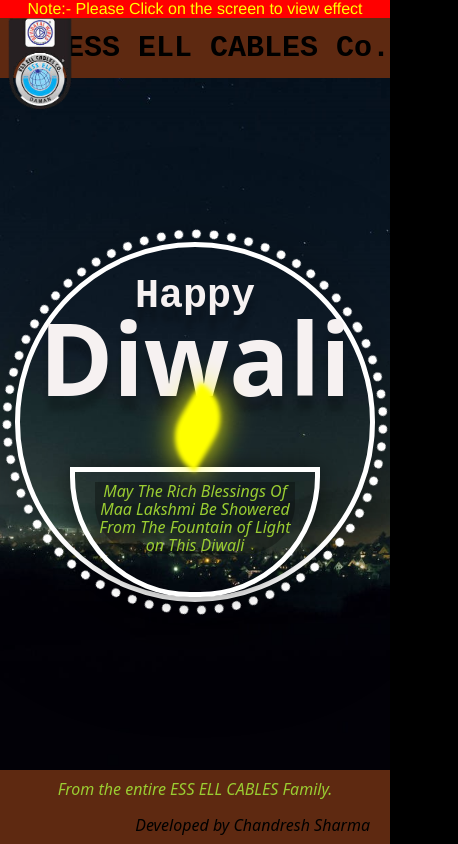
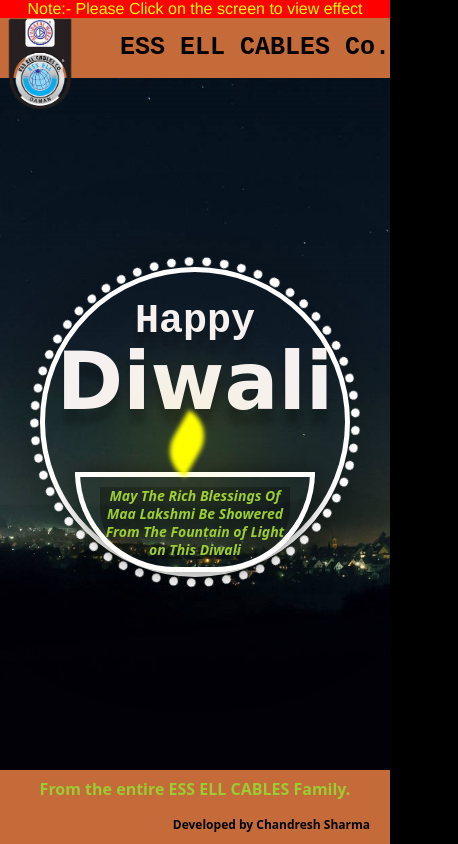
Before and after one commit to CS-coders/Happy-Diwali, a plain HTML site: page index.html in a window 390 px wide. Shown: the whole page, 458 px wide, since content can reach past the window. Drawn offline with nearby package versions, Linux system fonts and the light colour scheme.

Commit message:
Update style.css

```diff
--- a/style.css
+++ b/style.css
@@ -6,7 +6,8 @@
     -webkit-user-select: none;
 
 }
-*{
+
+* {
     padding: 0;
     margin: 0;
 }
@@ -34,8 +35,8 @@ body {
 
 /* Navbar styles */
 .navbar {
-    background-color: rgba(94,41,17);
-    /* Transparent background with 50% opacity */
+    background-color: #c56a39;
+
     display: flex;
     justify-content: center;
     align-items: center;
@@ -70,7 +71,8 @@ body {
     font-weight: bold;
     font-family: 'Courier New', Courier, monospace;
 }
-.developer{
+
+.developer {
     text-align: right;
     padding-right: 20px;
     color: #000;
@@ -99,8 +101,17 @@ body {
 
     .company-name {
         margin: auto;
-        margin-right: 0px
+        margin-right: 0px;
+        font-size: 25px;
+
     }
+    .developer {
+        text-align: right;
+        padding-right: 20px;
+        color: #000;
+        font-size: 12px;
+    }
+
 
 }
 
@@ -113,8 +124,8 @@ body {
     top: 50%;
     left: 50%;
     transform: translate(-50%, -50%);
-    width: 350px;
-    height: 350px;
+    width: 400px;
+    height: 400px;
     /* background: ; */
     border-radius: 50%;
     border: 5px solid #ffffff;
@@ -165,25 +176,27 @@ body {
 @keyframes animate {
     0% {
         transform: rotate(30deg);
-        box-shadow: 0 0 30px #ff0;
+        box-shadow: 0 0 100px #ff0;
     }
 
     25% {
         transform: rotate(20deg);
+        box-shadow: 0 0 200px rgb(255, 0, 0);
     }
 
     50% {
         transform: rotate(15deg);
-        box-shadow: 0 0 100px #ff0;
+        box-shadow: 0 0 400px rgb(0, 187, 255);
     }
 
     75% {
         transform: rotate(20deg);
+        box-shadow: 0 0 200px rgb(255, 0, 0);
     }
 
     100% {
         transform: rotate(30deg);
-        box-shadow: 0 0 30px #ff0;
+        box-shadow: 0 0 100px #ff0;
     }
 }
 
@@ -191,10 +204,11 @@ body {
     0% {
         transform: scale(1.1) rotate(0deg);
 
+
     }
 
     100% {
-        transform: scale(1.1) rotate(360deg);
+        transform: scale(1.1) rotate(180deg);
 
     }
 }
@@ -229,13 +243,51 @@ h1 span {
     font-family: system-ui, -apple-system, BlinkMacSystemFont, 'Segoe UI', Roboto, Oxygen, Ubuntu, Cantarell, 'Open Sans', 'Helvetica Neue', sans-serif;
 }
 
+
+@media screen and (max-width: 768px) {
+    .circle {
+        width: 300px;
+        height: 300px;
+    }
+
+    .light {
+        width: 230px;
+        height: 90px;
+    }
+
+    .wish {
+        font-size: 14px;
+        font-weight: bolder;
+    }
+
+    h1 span {
+        font-size: 80px;
+        font-family: "Kaushan Script", cursive;
+    }
+
+    .light:before {
+
+        top: -60px;
+        width: 30px;
+        height: 60px;
+    }
+
+
+}
+
+/* @keyframes rotate {
+    }
+    }
+
+}
+
 /* ................. */
 
 footer {
-    background-color: rgba(94,41,17);
+    background-color: #c56a39;
     color:yellowgreen;
     text-align: center;
-    font-style: oblique;
+    font-weight: bold;
 
     font-family: system-ui, -apple-system, BlinkMacSystemFont, 'Segoe UI', Roboto, Oxygen, Ubuntu, Cantarell, 'Open Sans', 'Helvetica Neue', sans-serif;
     padding: 10px 0;
```
